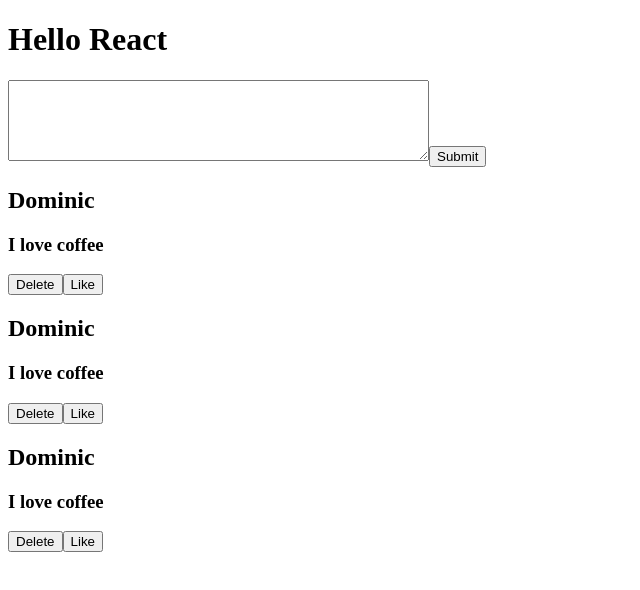
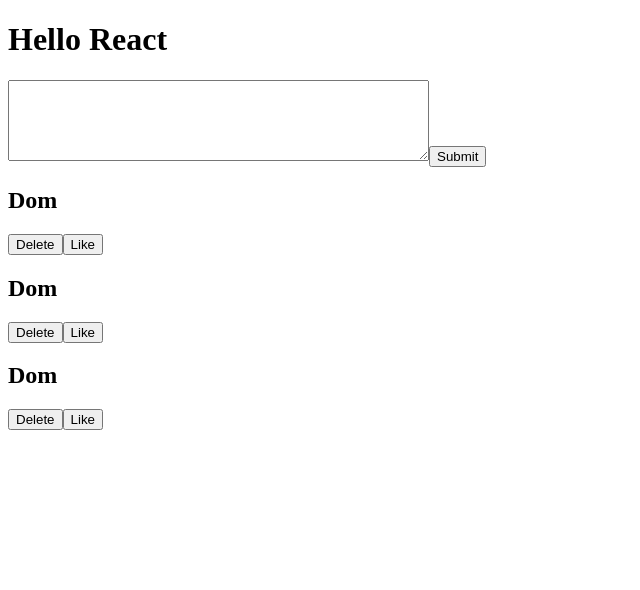
Before and after one commit to DVarner94/react-starter, a React (Create React App) app: page / in a window 1280 px wide. Shown: the top 590 px of the page, without its empty margins (0-640 px from the left). Built offline with nearby package versions, Linux system fonts and the light colour scheme.

Commit message:
incorporated useState

```diff
--- a/src/App.js
+++ b/src/App.js
@@ -1,18 +1,21 @@
-import React from 'react';
-// Import Component
-import Tweet from "./Components/Tweet"
+import React, { useState, useEffect } from 'react';
+// Import Components
+import TweetList from './Components/TweetList';
 import CreateTweet from './Components/CreateTweet';
-import TweetList from './Components/TweetList';
+
 
 function App() {
-  // Here is where we can write JS
-  const name = "Dominic";
-  const message = "I love coffee"
-  return (
+  // State
+  const [name, setName] = useState("Dom");
+  const [textInput, setTextInput] = useState("");
+  const [tweets, setTweets] = useState([]);
+  const message = "I love coffee";
+
+   return (
     <div>
       <h1>Hello React</h1>
-      <CreateTweet />
-      <TweetList name={name} message={message} />
+      <CreateTweet textInput={textInput} setTextInput={setTextInput} tweets={tweets} setTweets={setTweets} />
+      <TweetList setName={setName} name={name} tweets={tweets} />
     </div>
   );
 }
```
